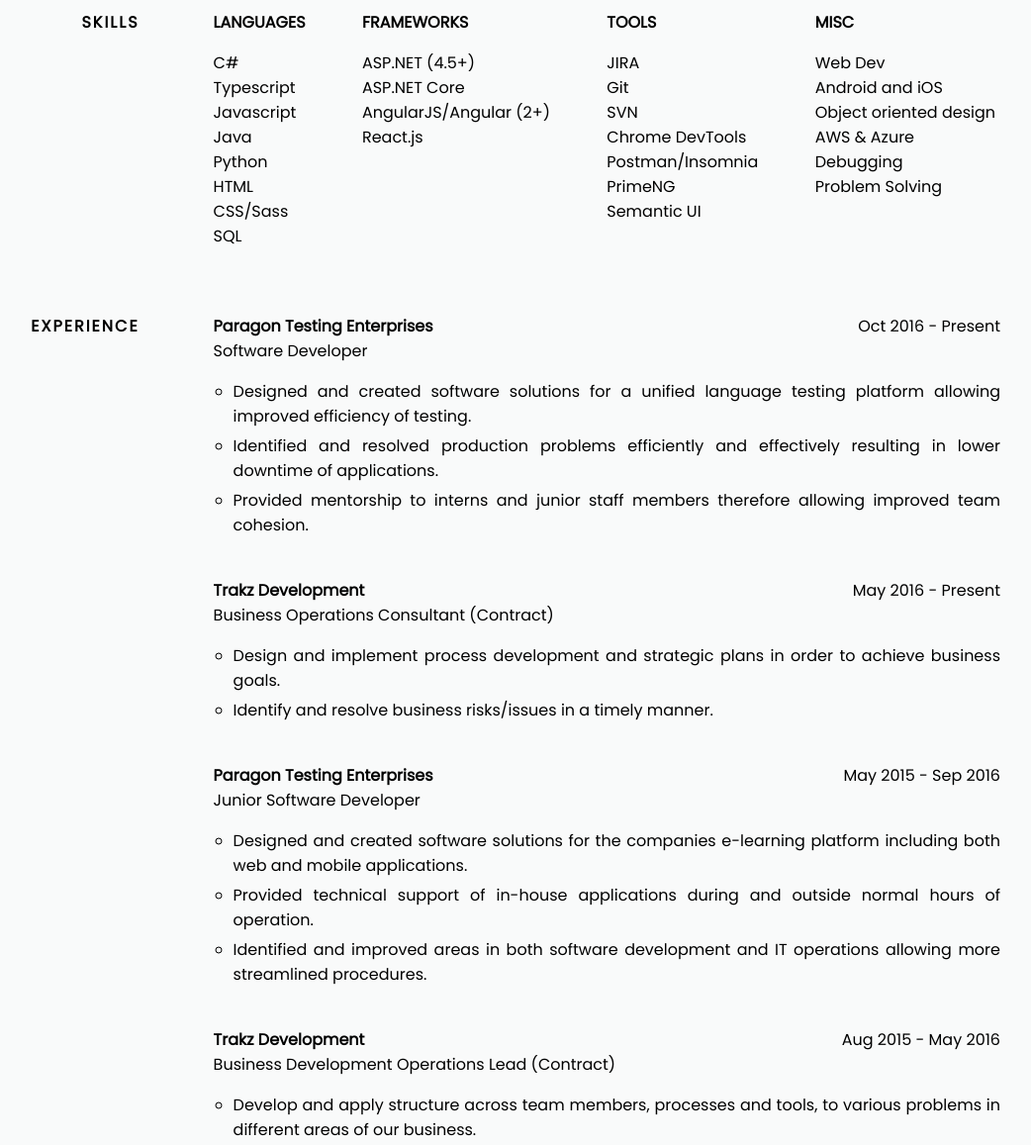
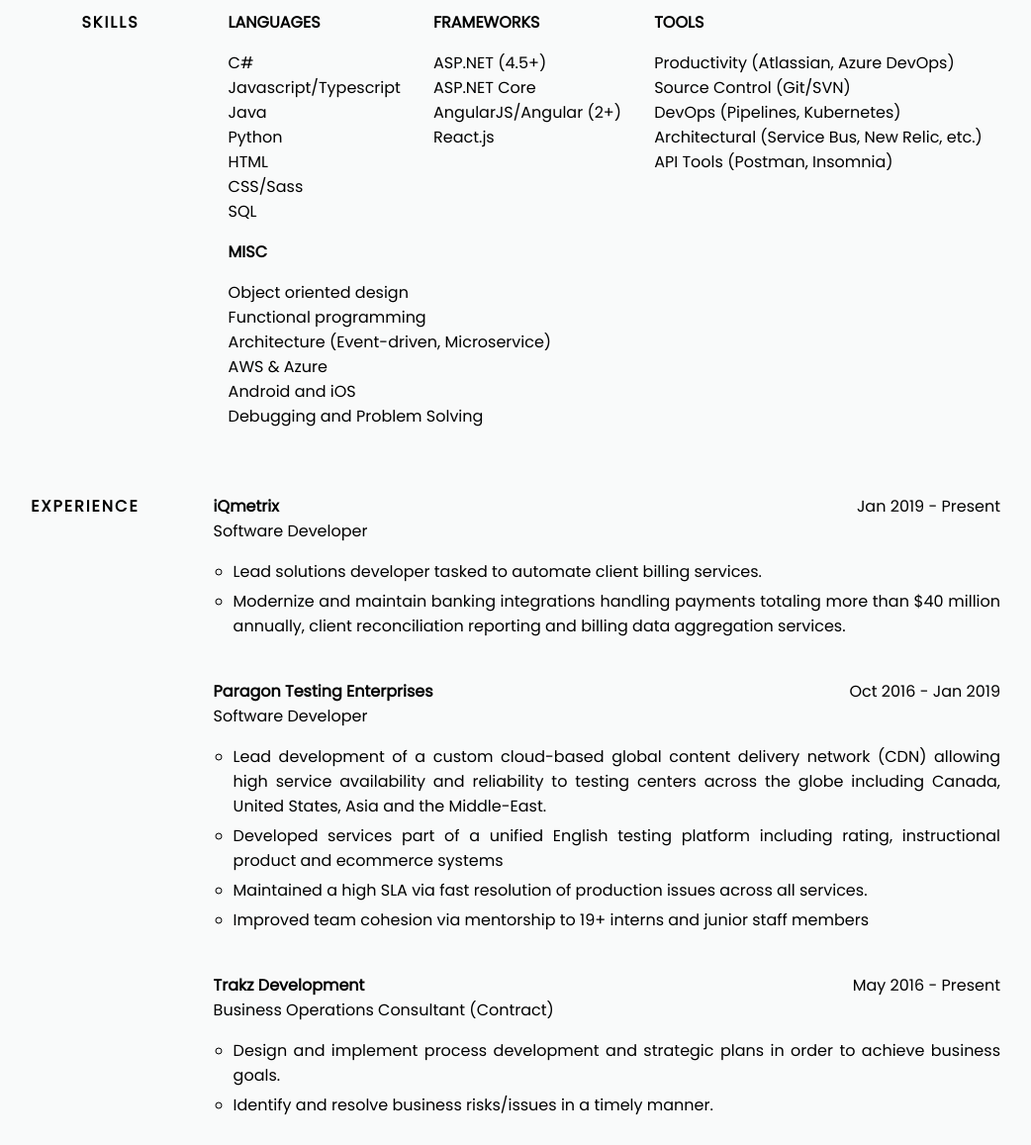
Before and after one commit to sammiechan/sammiechan.github.io, a plain HTML site: page index.html in a window 1280 px wide. Shown: the part 520-1677 px from the top of the page at 99% size, without its empty margins (141-1183 px from the left). Drawn offline with Linux system fonts and the light colour scheme.

Commit message:
May 2020 Resume Update

```diff
--- a/index.html
+++ b/index.html
@@ -40,7 +40,7 @@
                 </div>
                 <div class="profile-links">
                     <a href="https://www.linkedin.com/in/sammie-chan/" target="_blank"><i class="fab fa-linkedin"></i></a>
-                    <a href="mailto:sammiesmchan@gmail.com"><i class="fas fa-envelope"></i></a>
+                    <a href="mailto:sammie@sammiesmchan.com"><i class="fas fa-envelope"></i></a>
                 </div>
             </section>
             <section id="skills" class="section">
@@ -53,8 +53,7 @@
                             <div class="skills-category-label">Languages</div>
                             <ul>
                                 <li>C#</li>
-                                <li>Typescript</li>
-                                <li>Javascript</li>
+                                <li>Javascript/Typescript</li>
                                 <li>Java</li>
                                 <li>Python</li>
                                 <li>HTML</li>
@@ -74,24 +73,22 @@
                         <div class="skills-category">
                             <div class="skills-category-label">Tools</div>
                             <ul>
-                                <li>JIRA</li>
-                                <li>Git</li>
-                                <li>SVN</li>
-                                <li>Chrome DevTools</li>
-                                <li>Postman/Insomnia</li>
-                                <li>PrimeNG</li>
-                                <li>Semantic UI</li>
+                                <li>Productivity (Atlassian, Azure DevOps)</li>
+                                <li>Source Control (Git/SVN)</li>
+                                <li>DevOps (Pipelines, Kubernetes)</li>
+                                <li>Architectural (Service Bus, New Relic, etc.)</li>
+                                <li>API Tools (Postman, Insomnia)</li>
                             </ul>
                         </div>
                         <div class="skills-category">
                             <div class="skills-category-label">Misc</div>
                             <ul>
-                                <li>Web Dev</li>
+                                <li>Object oriented design</li>
+                                <li>Functional programming</li>
+                                <li>Architecture (Event-driven, Microservice)</li>
+                                <li>AWS & Azure</li>
                                 <li>Android and iOS</li>
-                                <li>Object oriented design</li>
-                                <li>AWS & Azure</li>
-                                <li>Debugging</li>
-                                <li>Problem Solving</li>
+                                <li>Debugging and Problem Solving</li>
                             </ul>
                         </div>
                     </div>
@@ -104,14 +101,26 @@
                 <div class="section-content">
                     <div class="jobs">
                         <div class="job">
-                            <div class="company-name">Paragon Testing Enterprises</div>
-                            <div class="role-time">Oct 2016 - Present</div>
+                            <div class="company-name">iQmetrix</div>
+                            <div class="role-time">Jan 2019 - Present</div>
                             <div class="role-title">Software Developer</div>
                             <div class="description">
                                 <ul>
-                                    <li>Designed and created software solutions for a unified language testing platform allowing improved efficiency of testing.</li>
-                                    <li>Identified and resolved production problems efficiently and effectively resulting in lower downtime of applications.</li>
-                                    <li>Provided mentorship to interns and junior staff members therefore allowing improved team cohesion.</li>
+                                    <li>Lead solutions developer tasked to automate client billing services.</li>
+                                    <li>Modernize and maintain banking integrations handling payments totaling more than $40 million annually, client reconciliation reporting and billing data aggregation services.</li>
+                                </ul>
+                            </div>
+                        </div>
+                        <div class="job">
+                            <div class="company-name">Paragon Testing Enterprises</div>
+                            <div class="role-time">Oct 2016 - Jan 2019</div>
+                            <div class="role-title">Software Developer</div>
+                            <div class="description">
+                                <ul>
+                                    <li>Lead development of a custom cloud-based global content delivery network (CDN) allowing high service availability and reliability to testing centers across the globe including Canada, United States, Asia and the Middle-East.</li>
+                                    <li>Developed services part of a unified English testing platform including rating, instructional product and ecommerce systems</li>
+                                    <li>Maintained a high SLA via fast resolution of production issues across all services.</li>
+                                    <li>Improved team cohesion via mentorship to 19+ interns and junior staff members</li>
                                 </ul>
                             </div>
                         </div>
--- a/website.css
+++ b/website.css
@@ -17,7 +17,7 @@ body .background-shader {
     height: 30vh;
     min-height: 250px;
     max-height: 400px;
-    background-color: #1565C0;
+    background-color: #549eed;
 }
 
 body .content {
@@ -105,8 +105,6 @@ body .content {
     min-width: 290.563px;
     max-height: 378px;
     max-width: 378px;
-    -webkit-filter: grayscale(100%);
-    filter: grayscale(100%);
 }
 
 @media only screen and (min-width: 375px) and (max-width: 908px) {
@@ -167,7 +165,7 @@ body .content {
     -ms-flex: 100%;
     flex: 100%;
     height: 50px;
-    background-color: #1565C0;
+    background-color: #549eed;
     text-align: center;
 }
 
@@ -236,7 +234,8 @@ body .content {
 }
 
 .skills-content .skills-category {
-    padding: 0 5px 0 0;
+    padding: 0 15px 0 15px;
+    flex-grow: 1;
 }
 
 .skills-content .skills-category .skills-category-label {
```
Also changed, not shown: 1 other file.
